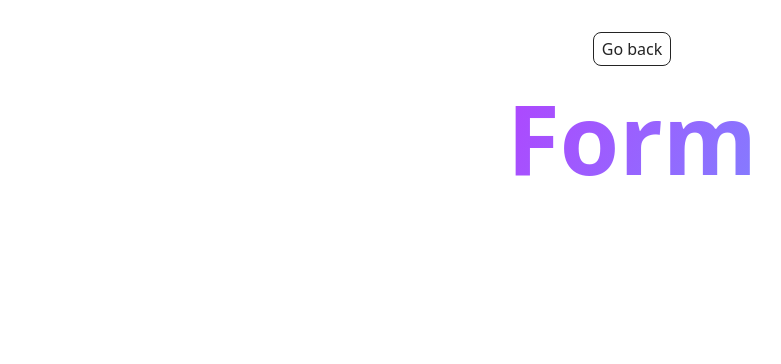
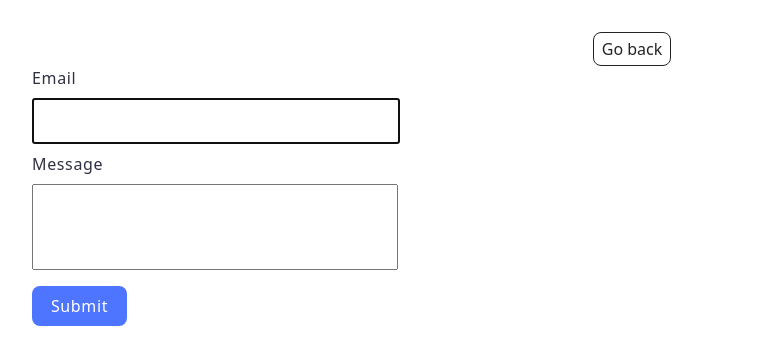
Before and after one commit to OleksandraZakovorotna/goit-js-hw-09, a website built with Vite: page src/2-form.html in a window 1280 px wide. Shown: the whole page, without its empty margins (8-789 px from the left). Built offline with nearby package versions, Linux system fonts and the light colour scheme.

Commit message:
JS-task-2

```diff
--- a/src/2-form.html
+++ b/src/2-form.html
@@ -1,4 +1,4 @@
-<!DOCTYPE html>
+<!doctype html>
 <html lang="en">
   <head>
     <meta charset="UTF-8" />
@@ -11,9 +11,17 @@
     <main>
       <a class="back-link" href="./index.html">Go back</a>
       <div class="container">
-        <h1 class="main-title">
-          <span class="main-title-gradient">Form</span>
-        </h1>
+        <form class="feedback-form" autocomplete="off">
+          <label>
+            Email
+            <input type="email" name="email" autofocus />
+          </label>
+          <label>
+            Message
+            <textarea name="message" rows="8"></textarea>
+          </label>
+          <button type="submit">Submit</button>
+        </form>
       </div>
     </main>
     <script type="module" src="./js/2-form.js"></script>
--- a/src/css/styles.css
+++ b/src/css/styles.css
@@ -80,3 +80,54 @@ img {
   width: 360px;
   height: 200px;
 }
+
+label {
+  display: flex;
+  flex-direction: column;
+  text-align: left;
+  font-family: var(--font-family);
+  font-weight: 400;
+  font-size: 16px;
+  line-height: 150%;
+  letter-spacing: 0.04em;
+  color: #2e2f42;
+}
+
+input {
+  width: 360px;
+  height: 40px;
+  margin: 8px 0 8px;
+}
+
+textarea {
+  max-width: 360px;
+  max-height: 80px;
+  resize: none;
+  margin: 8px 0 16px;
+}
+
+button {
+  display: block;
+  margin-right: auto;
+  border-radius: 8px;
+  padding: 8px 16px;
+  width: 95px;
+  height: 40px;
+  border: none;
+  background-color: #4e75ff;
+  font-family: var(--font-family);
+  font-weight: 500;
+  font-size: 16px;
+  line-height: 150%;
+  letter-spacing: 0.04em;
+  color: #fff;
+}
+
+button:hover {
+  background-color: #6c8cff;
+}
+
+/* .back-link {
+  display: block;
+  margin-right: auto;
+} */
--- a/src/js/2-form.js
+++ b/src/js/2-form.js
@@ -0,0 +1,46 @@
+let formData = {
+    email: "",
+    message: ""
+};
+
+const key = "feedback-form-state";
+
+const form = document.querySelector(".feedback-form");
+const input = form.querySelector("input");
+const textarea = form.querySelector("textarea");
+
+
+form.addEventListener("input", onInput);
+form.addEventListener("submit", handleSubmit)
+inputMessage()
+
+
+function handleSubmit (event) {
+    event.preventDefault();
+    if(formData.email.trim() && formData.message.trim()) {
+        console.log(formData);
+        event.target.reset();
+        localStorage.removeItem(key);
+    }
+    else {
+        return alert ('Fill please all fields');
+    }
+}
+
+
+function onInput(event) {
+    formData.email = input.value;
+    formData.message = textarea.value;
+    localStorage.setItem(key, JSON.stringify(formData));
+}
+
+
+
+function inputMessage(){
+   const intupText = JSON.parse(localStorage.getItem(key))
+
+   if(intupText) {
+    input.value = intupText.email;
+    textarea.value = intupText.message;
+   }
+}
```
Also changed, not shown: src/js/1-gallery.js (+4 -4 lines).
